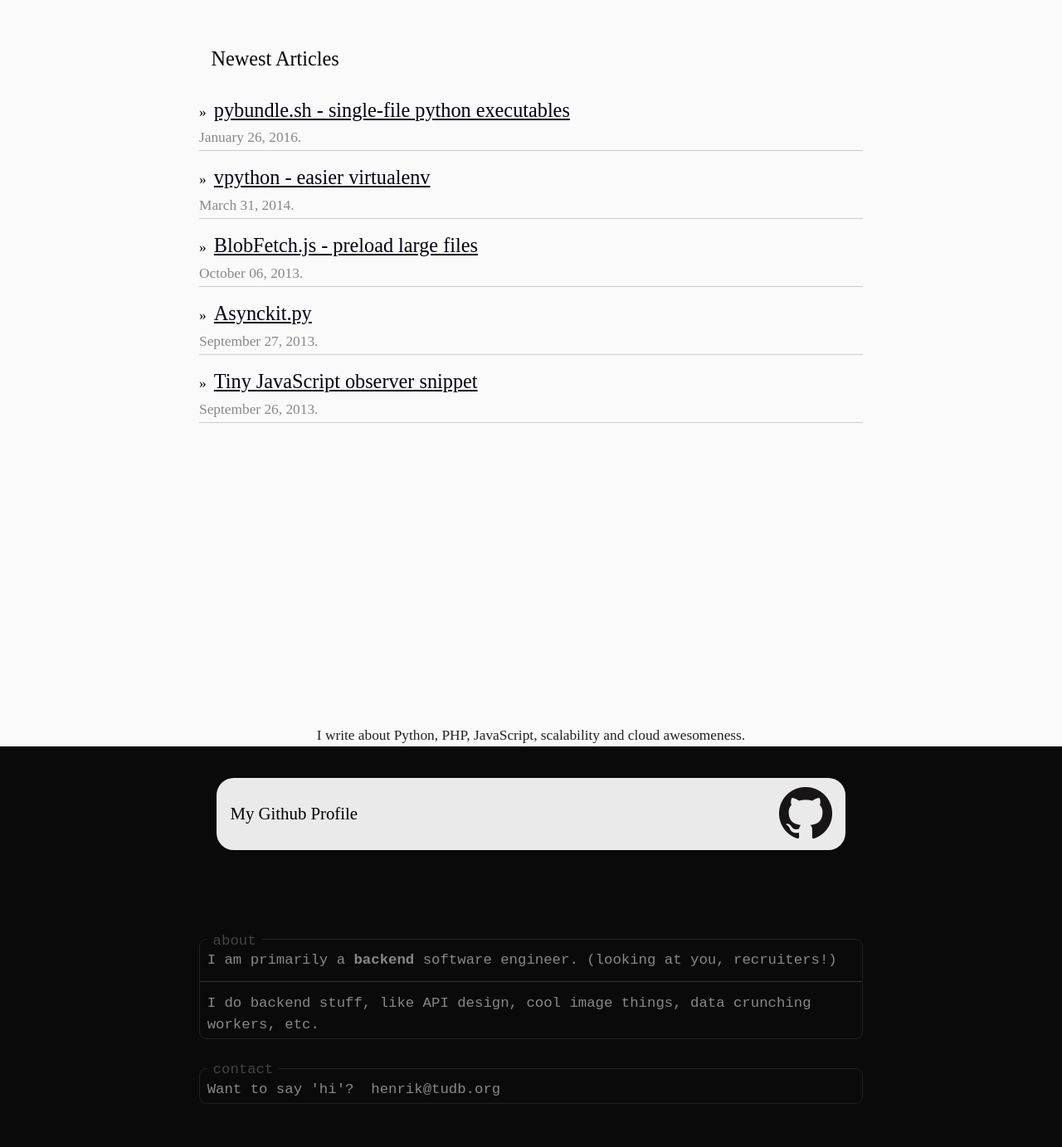
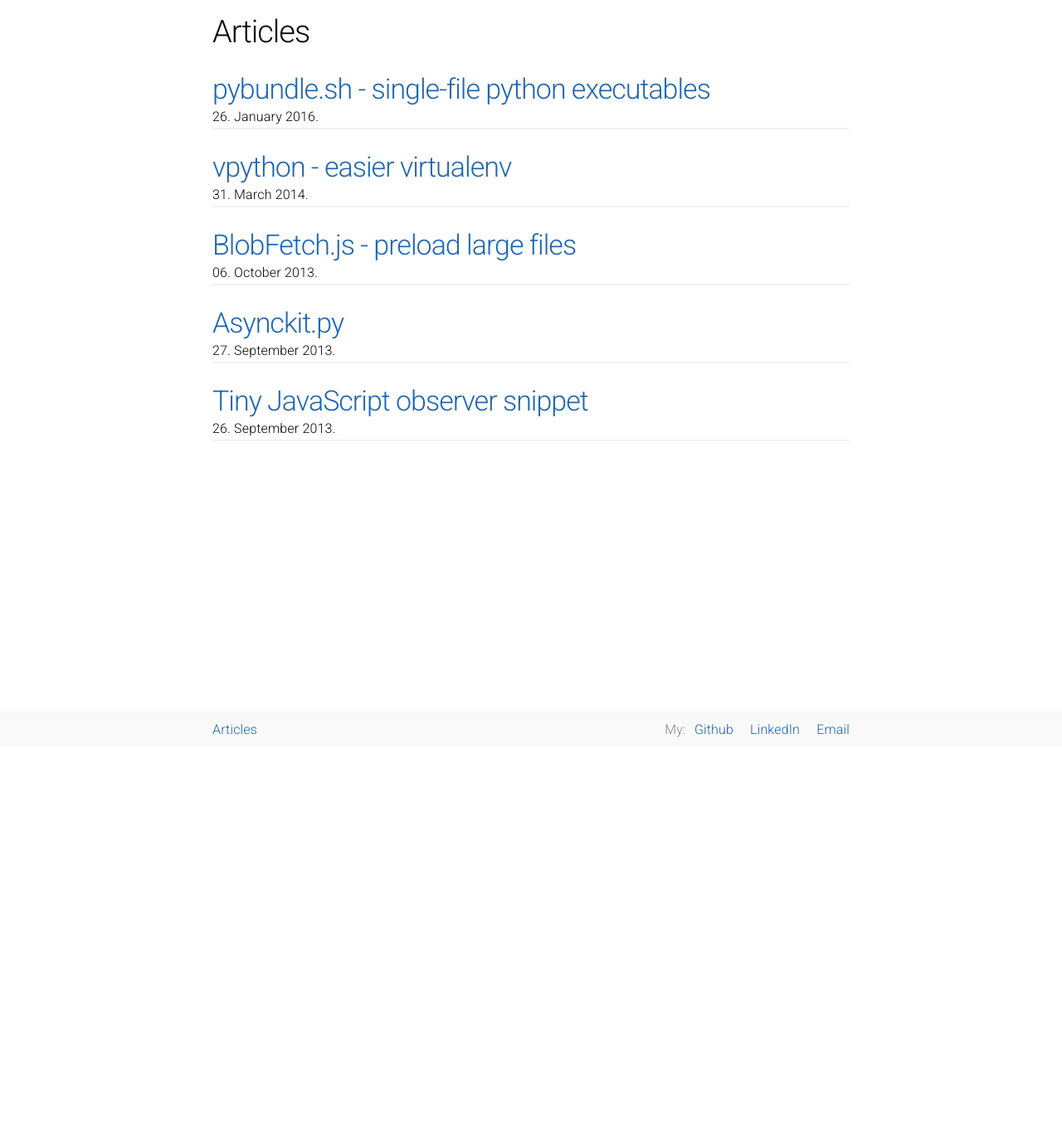
Before and after one commit to henriktudborg/henriktudborg.github.io, a Jekyll site: the page built from index.html, in a window 1280 px wide. Shown: the whole page at 83% size. Built offline with Jekyll 4.4.1, drawn with Linux system fonts in a browser that asks for light colours; nearby versions of some CDN libraries; some web fonts are replaced; Markdown is read by kramdown in place of the engine named in the settings; after the commit the page ends 900 px from its top, so only the background shows below that.

Commit message:
Upgraded blog. Simplified design, using milligram css

```diff
--- a/_includes/post-header.liquid
+++ b/_includes/post-header.liquid
@@ -1,5 +1,6 @@
-<h1 class="post-header silent-header"><a href="{{ post.url }}">{{ post.title }}</a></h1>
-<div class="clear"></div>
-<div class="post-meta">
-    {{ post.date | date: "%B %d, %Y" }}.
+<div class="post-header">
+    <h2><a href="{{ post.url }}">{{ post.title }}</a></h2>
+    <div>
+        {{ post.date | date: "%d. %B %Y" }}.
+    </div>
 </div>
--- a/_layouts/default.html
+++ b/_layouts/default.html
@@ -3,61 +3,33 @@
     <head>
         <meta charset="utf-8">
         <meta http-equiv="X-UA-Compatible" content="IE=edge,chrome=1">
-        <title>
-            {{ page.title }} - {{site.name}}
-        </title>
+        <title>{{ page.title }} - {{site.name}}</title>
         <meta name="viewport" content="width=device-width">
-        <!-- fonts -->
-        <link href='http://fonts.googleapis.com/css?family=Junge' rel='stylesheet' type='text/css'>
-        <!-- syntax highlighting CSS -->
+        <!-- <link href='http://fonts.googleapis.com/css?family=Junge' rel='stylesheet' type='text/css'> -->
+        <link rel="stylesheet" href="http://fonts.googleapis.com/css?family=Roboto:300,300italic,700,700italic">
+        <link rel="stylesheet" href="http://cdnjs.cloudflare.com/ajax/libs/font-awesome/4.5.0/css/font-awesome.min.css">
+        <link rel="stylesheet" href="http://cdnjs.cloudflare.com/ajax/libs/normalize/3.0.3/normalize.css">
         <link rel="stylesheet" href="/css/syntax.css">
-        <!-- Custom CSS -->
+        <link rel="stylesheet" href="/css/milligram.min.css">
         <link rel="stylesheet" href="/css/main.css">
-
         <link rel="alternate" type="application/atom+xml" title="tudb.org" href="/atom.xml">
     </head>
     <body>
-        <div id="content-wrap">
-            <div id="content">
-                {{content}}
-            </div>
-            <div id="content-tagline">
-                <span>
-                    I write about Python, PHP, JavaScript, scalability and cloud awesomeness.
-                </span>
+        <div id="footer">
+            <div id="footer-content">
+                <div class="local">
+                    <a href="/">Articles</a>
+                </div>
+                <div class="external">
+                    <span>My:</span>
+                    <a href="https://github.com/tbug">Github</a>
+                    <a href="https://www.linkedin.com/in/tudborg">LinkedIn</a>
+                    <a href="mailto:henrik@tudb.org">Email</a>
+                </div>
             </div>
         </div>
-
-        <div id="misc">
-
-            <a class="card" href="https://github.com/tbug">
-                <div class="fright">
-                    <img src="/images/github-mark-64.png" alt="GitHub profile link">
-                </div>
-                <p>My Github Profile</p>
-                <div class="clear"></div>
-            </a>
-        </div>
-
-        <div id="foot-wrap">
-            <footer>
-                <div class="footer-fieldset">
-                    <h4 class="footer-legend">about</h4>
-                    <div class="footer-fieldset-inner">
-                        <p>I am primarily a <strong>backend</strong> software engineer. (looking at you, recruiters!)</p>
-                    </div>
-                    <hr>
-                    <div class="footer-fieldset-inner">
-                        <p>I do backend stuff, like API design, cool image things, data crunching workers, etc.</p>
-                    </div>
-                </div>
-                <div class="footer-fieldset">
-                    <h4 class="footer-legend">contact</h4>
-                    <div class="footer-fieldset-inner">
-                        <p>Want to say 'hi'?&nbsp;&nbsp;<script>document.write("hen-rikx@xtuxd-b.xorxg".replace(/x|-/g,""))</script></p>
-                    </div>
-                </div>
-            </footer>
+        <div id="content">
+{{content}}
         </div>
         <script>
             (function(i,s,o,g,r,a,m){i['GoogleAnalyticsObject']=r;i[r]=i[r]||function(){
--- a/css/main.css
+++ b/css/main.css
@@ -1,286 +1,68 @@
-
-html, body {
-  height: 100%;
-  width: 100%;
-  margin: 0;
-  padding: 0;
-}
-
 body {
-  background-color: #0a0a0a;
-  font-size: 13pt;
-  line-height: 140%;
-  font-family: 'Junge', serif;
-}
-
-p {
-  color: #010101;
-}
-
-a {
-  color: #001;
-  text-decoration: none;
-}
-
-hr {
-  height: 1px;
-  border: none;
-  background: #C7DDE2;
-}
-
-
-
-.clear {
-  clear:both;
-}
-
-.fleft {
-  float:left;
-}
-
-.fright {
-  float:right;
-}
-
-.margin-top {
-  margin-top: 1em;
-}
-.margin-bottom {
-  margin-bottom: 1em;
-}
-
-
-.silent-header {
-  font-size: 1.4em !important;
-  font-weight: lighter;
-}
-
-.home-top {
-  width: 100%;
-}
-.home-top-inner {
-  max-width: 800px;
-  margin: 0 auto;
-}
-
-.home-top .silent-header {
-  margin: 0.6em;
-  padding: 0;
-}
-
-.post-header {
-  display: inline;
-  margin-right: 0.5em;
-}
-
-.post-header-wrap {
-  width: 100%;
-  line-height: 3em;
-  color: #222;
-}
-
-.post-header-wrap-inner {
-  margin: 0.3em auto 0.3em auto;
-  max-width: 800px;
-}
-
-.post-meta {
-  color: #888;
-  font-family: 'Junge', serif;
-  font-size: 1em;
-  display: inline;
-  white-space: nowrap;
-}
-
-.post-back a {
-  line-height:0.33em;
-  display: block;
-  margin-right: 0.5em;
-  margin-left: 0.3em;
-}
-
-
-
-a:hover {
-  color: #000;
-  text-decoration: underline;
-}
-
-/* blog */
-
-ul.posts {
-  list-style-type: none;
-  margin-top:2em;
-  margin-bottom: 2em;
-  padding-left: 0;
-}
-
-ul.posts li {
-  line-height: 1.75em;
-  border-bottom: 1px solid #CCC;
-  margin-bottom: 1em;
-}
-
-.logo {
-  height: 3em;
-}
-
-#content-wrap {
-  position: relative;
-  background: #fafafa;
-  min-height:100%;
-}
-
-#content-tagline {
-  position:absolute;
-  bottom: 0;
-  width: 100%;
-  text-align: center;
-  color: #222;
-}
-#content-tagline > span {
-  padding: 1em;
+  background-color: #fff;
+  color: #070707;
 }
 
 #content {
   margin: auto auto;
   max-width: 800px;
-  padding: 1em 1em 10em 1em;
+  padding: 1em 1em 1em 1em;
+  margin-bottom: 42px;
 }
 
-#content h1,h2,h3,h4,h5,h6 {
-  color: #020202;
-}
-#content h1 {
-  margin-top: 1.7em;
-  font-size: 1.7em;
-}
-#content h2 {
-  margin-top: 1.4em;
-  font-size: 1.4em;
-}
-#content h3 {
-  margin-top: 1.1em;
-  font-size: 1.1em;
-}
-#content h4 {
-  margin-top: 1.0em;
-  font-size: 1.0em;
-}
-#content h5 {
-  font-size: 1em;
+#footer {
+  background: #f9f9f9;
+  border-top: 1px solid #f1f1f1;
+  height: 42px;
+  line-height: 42px;
+  width: 100%;
+  position: fixed;
+  bottom: 0;
+  padding: 0;
+  margin: 0;
 }
 
-#content a {
-  text-decoration: underline;
-  padding: 0 0.2em;
+#footer-content {
+  height: inherit;
+  margin: auto auto;
+  max-width: 800px;
+  padding: 0 1em;
 }
-#content a:hover {
-  border-radius: 0.2em;
-  background: #404040;
-  color: #fff;
+#footer .local {
+  float: left;
+}
+#footer .external {
+  float: right;
 }
 
-#misc {
-  margin: auto auto;
-  max-width: 800px;
-  padding: 1em;
-  padding-bottom: 2em;
+#footer span {
+  color: #888;
+  margin-left: 1.4em;
+  margin-right: 0.4em;
 }
 
-.card {
-  margin: 1em;
-  padding: 0.5em 0.8em;
-  font-size: 1.2em;
-  display: block;
-  background: #eaeaea;
-  border-radius: 1em;
+#footer .external a {
+  margin-right: 1em;
 }
-.card:hover {
-  background: #fff;
-  transition: background 0.5s;
-}
-.card img {
-  vertical-align: middle;
-  margin-left: 1em;
-}
-a.card {
-  color: #222;
+
+#footer .external a:last-child {
+  margin-right: 0;
 }
 
 
-
-
-
-
-#foot-wrap {
-  padding: 1em;
-  font-size: 1em;
-  font-family: monospace;
-}
-#foot-wrap a {
-  color: #ccc;
-}
-#foot-wrap p {
-  color: #888;
+.post-list-item {
+  display: block;
+  margin: 1.5em 0;
+  border-bottom: 2px solid #F1F1F1;
 }
 
-footer {
-  max-width: 800px;
-  margin: auto auto;
-}
-
-.footer-fieldset {
-  position: relative;
-  display: block;
-  margin: 2em 0;
-  border: 1px solid #222;
-  border-radius: 0.5em;
-}
-
-.footer-fieldset hr {
-  height: 0;
-  border: none;
-  border-top: 1px solid #333;
-}
-
-.footer-fieldset-inner {
-  position: relative;
-  display: inline-block;
-  margin: 0.2em .5em;
-}
-
-.footer-fieldset-inner:first-of-type {
-  margin-top: 0.7em;
-}
-
-.footer-legend {
-  font-weight: normal;
-  display: inline-block;
-  position: absolute;
-  top: -0.7em;
-  left: 0.5em;
-  /*color: #44F599;*/
-  color: #444;
-  background: #0a0a0a;
-  padding:0.1em 0.4em;
+.post-header h2 {
   margin: 0;
 }
+/*.post-header div {
+  margin-left: 1em;
+}*/
 
-.footer-fieldset-inner > p {
-  margin: 0;
-  padding: 0;
-  line-height: 1.5em;
+.post-content {
+  margin-top: 4em;
 }
-
-/* posts */
-/* standard */
-.highlight {
-  border: 1px solid #eee;
-  background: #f7f7f7;
-  border-radius: 1em;
-  padding: 0 1em;
-  line-height: 1.15em;
-  font-size: 10pt;
-  overflow-x: auto;
-}
--- a/index.html
+++ b/index.html
@@ -2,17 +2,13 @@
 layout: default
 title: Articles
 ---
-
-<div id="home">
-    <div class="home-top">
-        <div class="home-top-inner">
-            <h1 class="silent-header">Newest Articles</h1>
+        <div id="home">
+            <h1>Articles</h1>
+            <ul class="post-list">
+                {% for post in site.posts %}
+                <li class="post-list-item">
+                    {% include post-header.liquid %}
+                </li>
+                {% endfor %}
+            </ul>
         </div>
-    </div>
-    <ul class="posts">
-
-        {% for post in site.posts %}
-        <li>&raquo;&nbsp;{% include post-header.liquid %}</li>{% endfor %}
-
-    </ul>
-</div>
```
Also changed, not shown: _layouts/post.html (+1 -8 lines), css/milligram.min.css (added), 1 other file.
